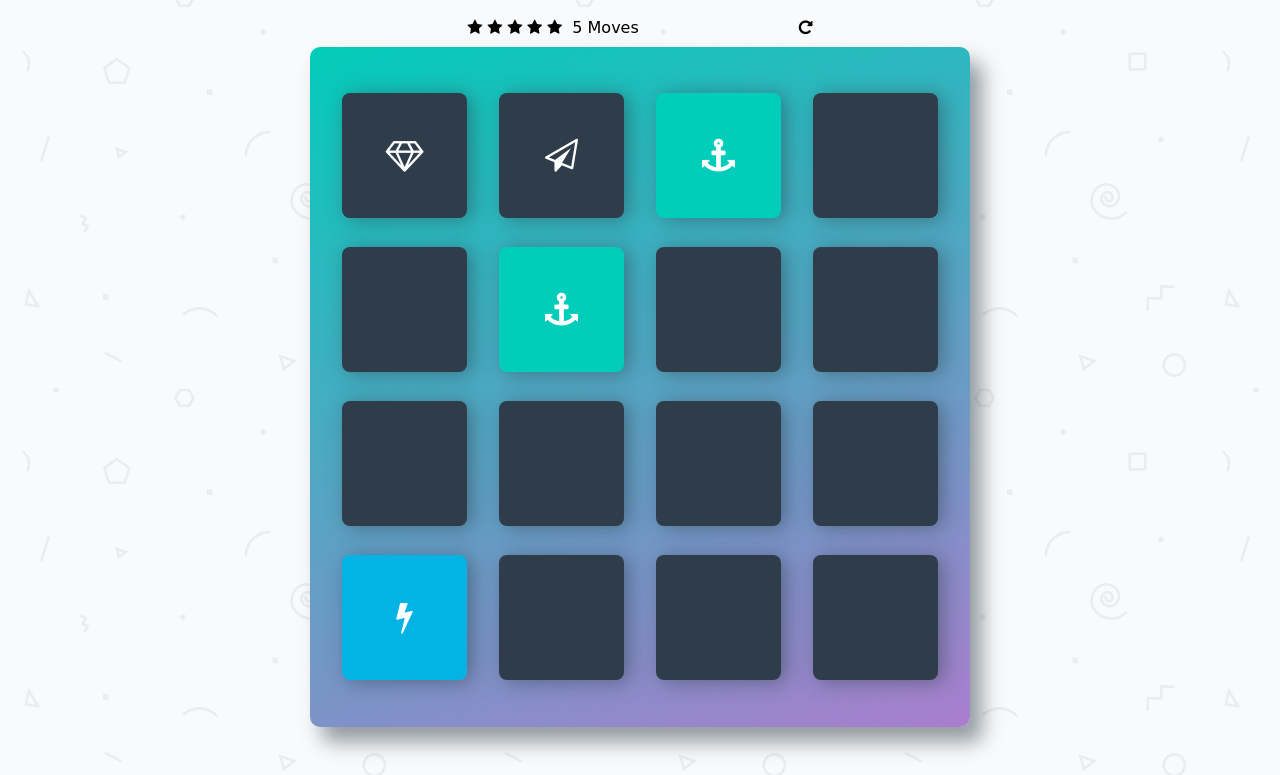
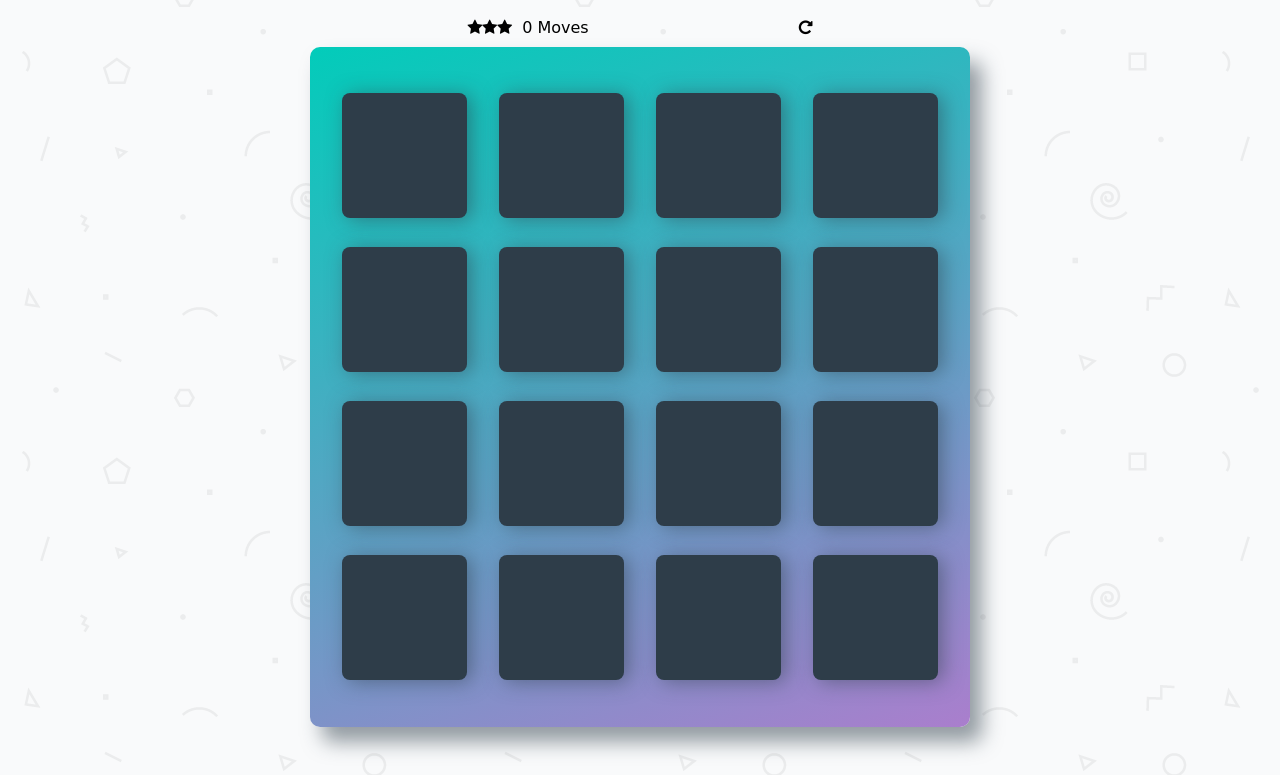
Before and after one commit to bcko/Ud-FE-MemoryGame-JS, a plain HTML site: page index.html in a window 1280 px wide. Both pictures are taken after a click on the element 805 px from the left and 95 px from the top of the page. Shown: the part 68-843 px from the top of the page. Drawn offline with Linux system fonts and the light colour scheme; a web font is replaced by a local one.

Commit message:
resetGame works

```diff
--- a/index.html
+++ b/index.html
@@ -20,25 +20,23 @@
         		<li><i class="fa fa-star"></i></li>
         		<li><i class="fa fa-star"></i></li>
                 <li><i class="fa fa-star"></i></li>
-                <li><i class="fa fa-star"></i></li>
-                <li><i class="fa fa-star"></i></li>
         	</ul>
 
-        	<span class="moves">5</span> Moves
+        	<span class="moves">0</span> Moves
 
-            <div class="restart" onclick="test()">
+            <div class="restart" onclick="restartGame()">
         		<i class="fa fa-repeat"></i>
         	</div>
         </section>
 
         <ul class="deck">
-            <li class="card show">
+            <li class="card">
                 <i class="fa fa-diamond"></i>
             </li>
-            <li class="card show">
+            <li class="card">
                 <i class="fa fa-paper-plane-o"></i>
             </li>
-            <li class="card match">
+            <li class="card">
                 <i class="fa fa-anchor"></i>
             </li>
             <li class="card">
@@ -47,7 +45,7 @@
             <li class="card">
                 <i class="fa fa-cube"></i>
             </li>
-            <li class="card match">
+            <li class="card">
                 <i class="fa fa-anchor"></i>
             </li>
             <li class="card">
@@ -68,7 +66,7 @@
             <li class="card">
                 <i class="fa fa-bomb"></i>
             </li>
-            <li class="card open show">
+            <li class="card">
                 <i class="fa fa-bolt"></i>
             </li>
             <li class="card">
--- a/js/app.js
+++ b/js/app.js
@@ -1,8 +1,6 @@
-
 // https://developer.mozilla.org/en-US/docs/Web/JavaScript/Reference/Strict_mode
 // for better error handling, and performance
 "use strict";
-
 
 // Create a list that holds all of your cards
 const cards = ['fa-anchor', 'fa-anchor',
@@ -15,6 +13,7 @@ const cards = ['fa-anchor', 'fa-anchor',
                 'fa-paper-plane-o', 'fa-paper-plane-o'
                 ]
 
+
 /*
 Input: number of moves
 Output: no output
@@ -24,6 +23,7 @@ function updateMoves(numMoves) {
     document.getElementsByClassName("moves")[0].innerHTML = numMoves;
 }
 
+
 /*
 Input: number of stars
 Output: no output
@@ -31,11 +31,67 @@ Behavior: update <ul class="stars"> </ul> in index.html
 */
 function updateStars(numStars) {
     // minimize DOM access by temporarily storing star list to content variable
-    let content = "";
-    for (let i=0; i<numStars; ++i) {
-        content += '<li><i class="fa fa-star"></i></li>';
+    const star = '<li><i class="fa fa-star"></i></li>';
+    document.getElementsByClassName("stars")[0].innerHTML = star.repeat(numStars);
+}
+
+
+/*
+Input: cards array
+Output: cards array
+Behavior: shuffles cards array elements
+// Shuffle function from http://stackoverflow.com/a/2450976
+*/
+function shuffle(array) {
+    var currentIndex = array.length, temporaryValue, randomIndex;
+    while (currentIndex !== 0) {
+        randomIndex = Math.floor(Math.random() * currentIndex);
+        currentIndex -= 1;
+        temporaryValue = array[currentIndex];
+        array[currentIndex] = array[randomIndex];
+        array[randomIndex] = temporaryValue;
     }
-    document.getElementsByClassName("stars")[0].innerHTML = content;
+    return array;
+}
+
+/*
+Input: no input
+Output: no output
+Behavior:
+*/
+function resetDeck() {
+    let deckContents = "";
+    for (let card of cards) {
+        deckContents += `<li class="card"><i class="fa ${card}"></i></li>`;
+    }
+    document.getElementsByClassName("deck")[0].innerHTML = deckContents;
+}
+
+
+/*
+Input: no input
+Output: no output
+Behavior: reveal entire cards. Used for Debugging
+*/
+function showDeck() {
+    let deckContents = "";
+    for (let card of cards) {
+        deckContents += `<li class="card open show"><i class="fa ${card}"></i></li>`;
+    }
+    document.getElementsByClassName("deck")[0].innerHTML = deckContents;
+}
+
+/*
+Input: no input
+Output: no output
+Behavior:
+*/
+function restartGame() {
+    // At the beginning of a game, it should display 3 stars.
+    updateStars(3);
+    updateMoves(0);
+    shuffle(cards);
+    resetDeck();
 }
 
 
@@ -46,20 +102,6 @@ function updateStars(numStars) {
  *   - add each card's HTML to the page
  */
 
-// Shuffle function from http://stackoverflow.com/a/2450976
-function shuffle(array) {
-    var currentIndex = array.length, temporaryValue, randomIndex;
-
-    while (currentIndex !== 0) {
-        randomIndex = Math.floor(Math.random() * currentIndex);
-        currentIndex -= 1;
-        temporaryValue = array[currentIndex];
-        array[currentIndex] = array[randomIndex];
-        array[randomIndex] = temporaryValue;
-    }
-
-    return array;
-}
 
 
 /*
```
